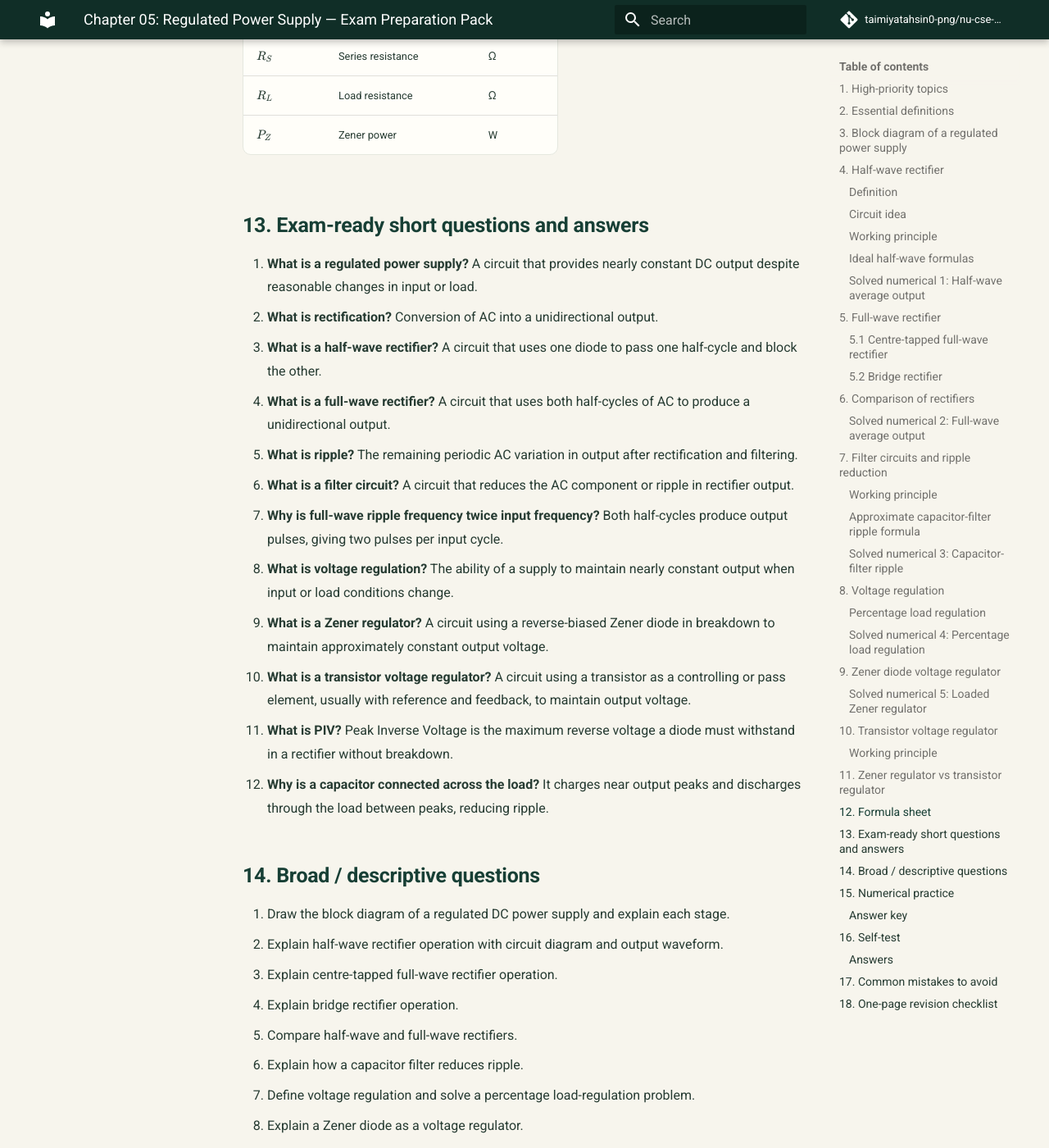
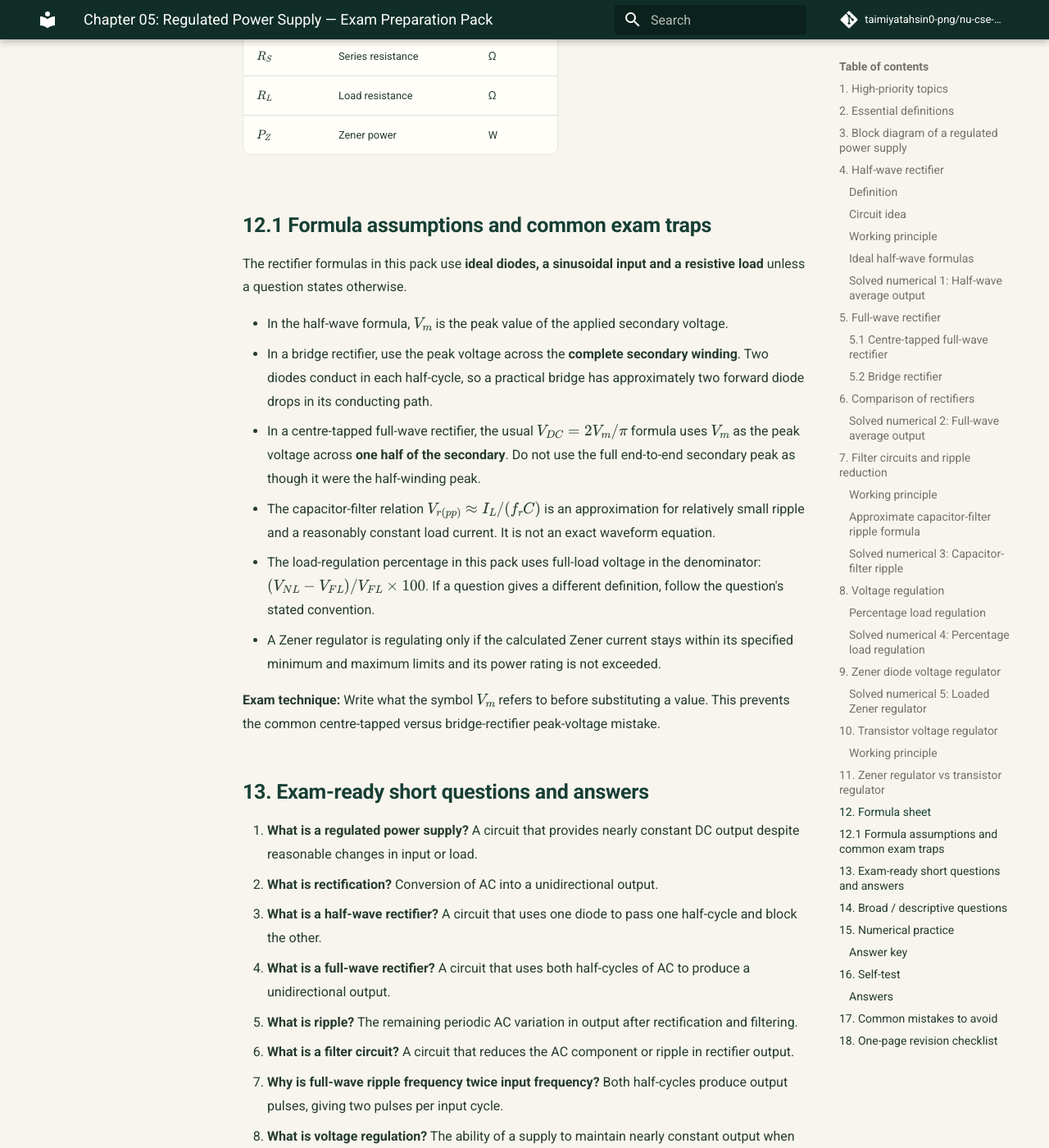
Before and after one commit to taimiyatahsin0-png/nu-cse-notes-store, an MkDocs documentation site: the page built from docs/subjects/eec/chapter-05-exam-preparation.md, in a window 1280 px wide and 1400 px high, scrolled down 11110 px. Shown: the whole window at 82% size. Built offline with MkDocs 1.6.1 and Material for MkDocs 9.7.7, drawn with Linux system fonts in a browser that asks for light colours; comment, search, counter and statistics services are not loaded.

Commit message:
Clarify EEC formula assumptions and exam traps

```diff
--- a/docs/subjects/eec/chapter-05-exam-preparation.md
+++ b/docs/subjects/eec/chapter-05-exam-preparation.md
@@ -500,6 +500,19 @@ P_Z=V_ZI_Z
 | \(R_L\) | Load resistance | Ω |
 | \(P_Z\) | Zener power | W |
 
+## 12.1 Formula assumptions and common exam traps
+
+The rectifier formulas in this pack use **ideal diodes, a sinusoidal input and a resistive load** unless a question states otherwise.
+
+- In the half-wave formula, \(V_m\) is the peak value of the applied secondary voltage.
+- In a bridge rectifier, use the peak voltage across the **complete secondary winding**. Two diodes conduct in each half-cycle, so a practical bridge has approximately two forward diode drops in its conducting path.
+- In a centre-tapped full-wave rectifier, the usual \(V_{DC}=2V_m/\pi\) formula uses \(V_m\) as the peak voltage across **one half of the secondary**. Do not use the full end-to-end secondary peak as though it were the half-winding peak.
+- The capacitor-filter relation \(V_{r(pp)}\approx I_L/(f_rC)\) is an approximation for relatively small ripple and a reasonably constant load current. It is not an exact waveform equation.
+- The load-regulation percentage in this pack uses full-load voltage in the denominator: \((V_{NL}-V_{FL})/V_{FL}\times100\). If a question gives a different definition, follow the question's stated convention.
+- A Zener regulator is regulating only if the calculated Zener current stays within its specified minimum and maximum limits and its power rating is not exceeded.
+
+**Exam technique:** Write what the symbol \(V_m\) refers to before substituting a value. This prevents the common centre-tapped versus bridge-rectifier peak-voltage mistake.
+
 ## 13. Exam-ready short questions and answers
 
 1. **What is a regulated power supply?** A circuit that provides nearly constant DC output despite reasonable changes in input or load.
```
